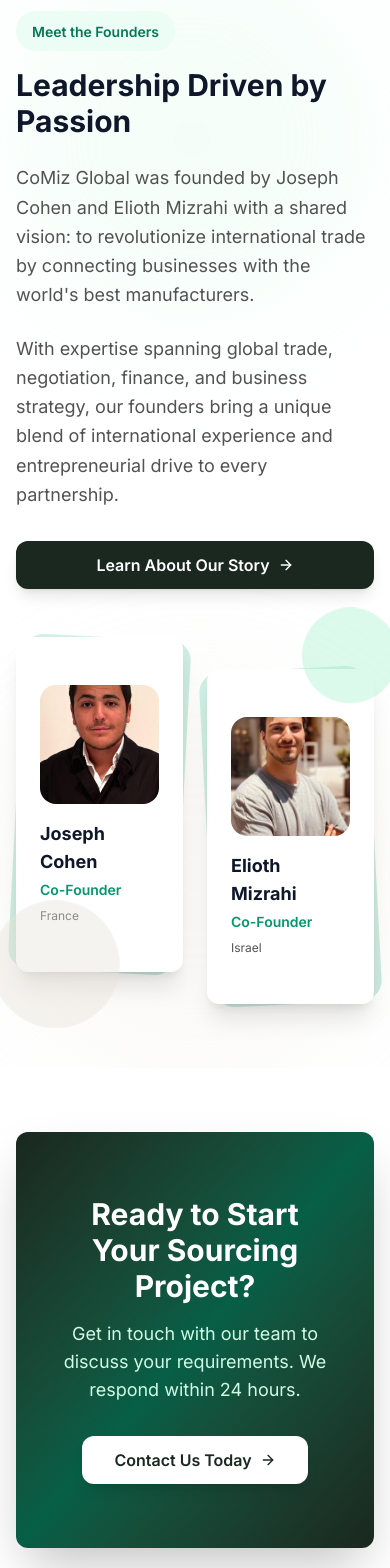
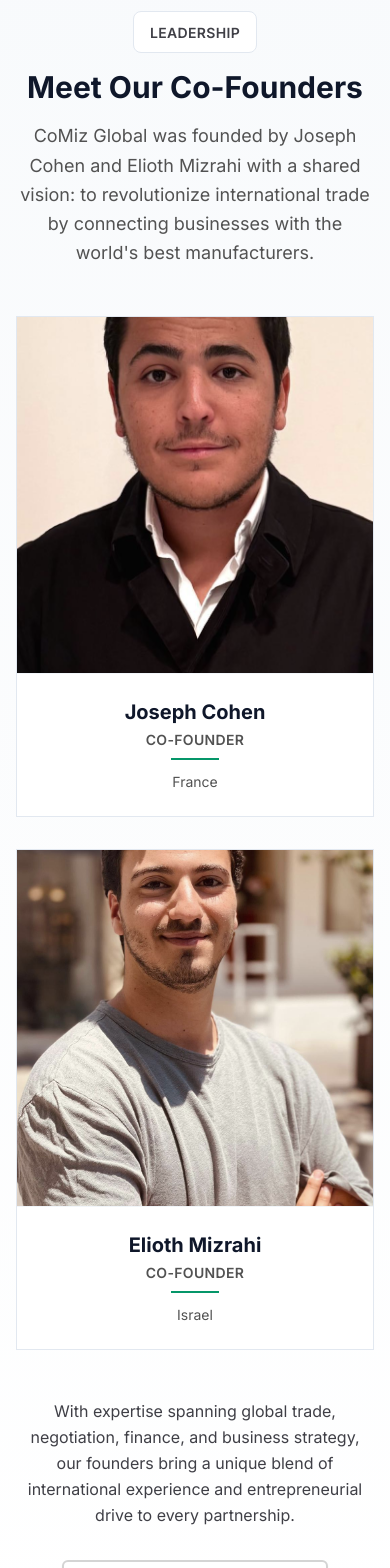
Before and after one commit to comizglobal/website, a Next.js app: page / in a window 390 px wide. Shown: the part 3920-5488 px from the top of the page. Built offline with nearby package versions, Linux system fonts and the light colour scheme.

Commit message:
refine co founder section at homepage

```diff
--- a/app/page.tsx
+++ b/app/page.tsx
@@ -276,118 +276,102 @@ export default function HomePage() {
       </section>
 
       {/* Founders Section */}
-      <section className="py-16 md:py-24 bg-white relative overflow-hidden">
-        {/* Background Decoration */}
-        <div className="absolute top-0 left-0 w-96 h-96 bg-green-100 rounded-full filter blur-3xl opacity-20"></div>
-        <div className="absolute bottom-0 right-0 w-96 h-96 bg-accent-beige rounded-full filter blur-3xl opacity-20"></div>
-
-        <div className="container mx-auto px-4 sm:px-6 lg:px-8 relative z-10">
+      <section className="py-16 md:py-24 bg-gradient-to-b from-neutral-50 to-white">
+        <div className="container mx-auto px-4 sm:px-6 lg:px-8">
           <div className="max-w-6xl mx-auto">
-            <div className="grid grid-cols-1 lg:grid-cols-2 gap-12 lg:gap-16 items-center">
-              {/* Content */}
-              <div>
-                <div className="inline-block px-4 py-2 bg-green-50 rounded-full mb-4">
-                  <span className="text-sm font-semibold text-green-700">
-                    Meet the Founders
+            {/* Section Header */}
+            <div className="text-center mb-12">
+              <div className="inline-block px-4 py-2 bg-white border border-neutral-200 rounded-lg mb-4">
+                <span className="text-sm font-semibold text-neutral-700 uppercase tracking-wide">
+                  Leadership
                 </span>
               </div>
-                <h2 className="text-3xl md:text-4xl lg:text-5xl font-bold text-neutral-900 mb-6">
-                  Leadership Driven by Passion
+              <h2 className="text-3xl md:text-4xl lg:text-5xl font-bold text-neutral-900 mb-4">
+                Meet Our Co-Founders
               </h2>
-                <p className="text-lg text-neutral-600 mb-6 leading-relaxed">
-                  CoMiz Global was founded by Joseph Cohen and Elioth Mizrahi
-                  with a shared vision: to revolutionize international trade by
-                  connecting businesses with the world&apos;s best
-                  manufacturers.
+              <p className="text-lg text-neutral-600 max-w-3xl mx-auto leading-relaxed">
+                CoMiz Global was founded by Joseph Cohen and Elioth Mizrahi with a shared vision:
+                to revolutionize international trade by connecting businesses with the world&apos;s best manufacturers.
               </p>
-                <p className="text-lg text-neutral-600 mb-8 leading-relaxed">
-                  With expertise spanning global trade, negotiation, finance,
-                  and business strategy, our founders bring a unique blend of
-                  international experience and entrepreneurial drive to every
-                  partnership.
+            </div>
+
+            {/* Founders Grid */}
+            <div className="grid grid-cols-1 md:grid-cols-2 gap-8 lg:gap-12 max-w-4xl mx-auto mb-12">
+              {/* Joseph Cohen */}
+              <div className="group">
+                <div className="bg-white border border-neutral-200 overflow-hidden transition-all duration-300 hover:border-neutral-300 hover:shadow-xl">
+                  <div className="aspect-square overflow-hidden bg-neutral-100">
+                    <Image
+                      src="/jospeh.jpeg"
+                      alt="Joseph Cohen - Co-Founder"
+                      width={400}
+                      height={400}
+                      className="w-full h-full object-cover grayscale-[20%] group-hover:grayscale-0 transition-all duration-300"
+                    />
+                  </div>
+                  <div className="p-6 text-center border-t border-neutral-100">
+                    <h3 className="text-xl font-bold text-neutral-900 mb-1">
+                      Joseph Cohen
+                    </h3>
+                    <p className="text-sm text-neutral-600 font-semibold uppercase tracking-wide mb-2">
+                      Co-Founder
+                    </p>
+                    <div className="w-12 h-0.5 bg-green-600 mx-auto mb-3"></div>
+                    <p className="text-sm text-neutral-600">
+                      France
+                    </p>
+                  </div>
+                </div>
+              </div>
+
+              {/* Elioth Mizrahi */}
+              <div className="group">
+                <div className="bg-white border border-neutral-200 overflow-hidden transition-all duration-300 hover:border-neutral-300 hover:shadow-xl">
+                  <div className="aspect-square overflow-hidden bg-neutral-100">
+                    <Image
+                      src="/elioth.jpeg"
+                      alt="Elioth Mizrahi - Co-Founder"
+                      width={400}
+                      height={400}
+                      className="w-full h-full object-cover grayscale-[20%] group-hover:grayscale-0 transition-all duration-300"
+                    />
+                  </div>
+                  <div className="p-6 text-center border-t border-neutral-100">
+                    <h3 className="text-xl font-bold text-neutral-900 mb-1">
+                      Elioth Mizrahi
+                    </h3>
+                    <p className="text-sm text-neutral-600 font-semibold uppercase tracking-wide mb-2">
+                      Co-Founder
+                    </p>
+                    <div className="w-12 h-0.5 bg-green-600 mx-auto mb-3"></div>
+                    <p className="text-sm text-neutral-600">
+                      Israel
+                    </p>
+                  </div>
+                </div>
+              </div>
+            </div>
+
+            {/* Expertise Section */}
+            <div className="text-center max-w-3xl mx-auto">
+              <p className="text-base text-neutral-700 leading-relaxed mb-8">
+                With expertise spanning global trade, negotiation, finance, and business strategy,
+                our founders bring a unique blend of international experience and entrepreneurial
+                drive to every partnership.
               </p>
 
-                <div className="flex flex-col sm:flex-row gap-4">
               <Link href="/about">
                 <Button
                   size="lg"
-                      className="bg-brand-primary hover:bg-green-700 text-white font-semibold px-8 py-6 text-base rounded-xl transition-all duration-200 shadow-lg hover:shadow-xl shimmer-hover group w-full sm:w-auto"
+                  variant="outline"
+                  className="border-2 border-neutral-300 hover:border-brand-primary hover:bg-brand-primary hover:text-white text-neutral-700 font-semibold px-8 py-6 text-base transition-all duration-200 group"
                 >
-                      <span className="flex items-center gap-2 justify-center">
+                  <span className="flex items-center gap-2">
                     Learn About Our Story
                     <ArrowRight className="w-5 h-5 group-hover:translate-x-1 transition-transform" />
                   </span>
                 </Button>
               </Link>
-                </div>
-              </div>
-
-              {/* Founders Images */}
-              <div className="relative">
-                <div className="grid grid-cols-2 gap-6">
-                  {/* Joseph Cohen */}
-                  <div className="group">
-                    <div className="relative">
-                      <div className="absolute inset-0 bg-gradient-to-br from-green-500 to-green-600 rounded-3xl transform rotate-3 opacity-20 group-hover:opacity-30 transition-opacity duration-300"></div>
-                      <Card className="relative border-0 shadow-xl hover:shadow-2xl transition-all duration-300 overflow-hidden hover:-translate-y-2">
-                        <CardContent className="p-6">
-                          <div className="aspect-square rounded-2xl overflow-hidden mb-4">
-                            <Image
-                              src="/jospeh.jpeg"
-                              alt="Joseph Cohen - Co-Founder"
-                              width={300}
-                              height={300}
-                              className="w-full h-full object-cover transform group-hover:scale-110 transition-transform duration-500"
-                            />
-                          </div>
-                          <h3 className="text-lg font-bold text-neutral-900 mb-1">
-                            Joseph Cohen
-                          </h3>
-                          <p className="text-sm text-green-600 font-semibold">
-                            Co-Founder
-                          </p>
-                          <p className="text-xs text-neutral-600 mt-2">
-                            France
-                          </p>
-                        </CardContent>
-                      </Card>
-                    </div>
-                  </div>
-
-                  {/* Elioth Mizrahi */}
-                  <div className="group mt-8">
-                    <div className="relative">
-                      <div className="absolute inset-0 bg-gradient-to-br from-green-500 to-green-600 rounded-3xl transform -rotate-3 opacity-20 group-hover:opacity-30 transition-opacity duration-300"></div>
-                      <Card className="relative border-0 shadow-xl hover:shadow-2xl transition-all duration-300 overflow-hidden hover:-translate-y-2">
-                        <CardContent className="p-6">
-                          <div className="aspect-square rounded-2xl overflow-hidden mb-4">
-                            <Image
-                              src="/elioth.jpeg"
-                              alt="Elioth Mizrahi - Co-Founder"
-                              width={300}
-                              height={300}
-                              className="w-full h-full object-cover transform group-hover:scale-110 transition-transform duration-500"
-                            />
-                          </div>
-                          <h3 className="text-lg font-bold text-neutral-900 mb-1">
-                            Elioth Mizrahi
-                          </h3>
-                          <p className="text-sm text-green-600 font-semibold">
-                            Co-Founder
-                          </p>
-                          <p className="text-xs text-neutral-600 mt-2">
-                            Israel
-                          </p>
-                        </CardContent>
-                      </Card>
-                    </div>
-                  </div>
-                </div>
-
-                {/* Decorative Element */}
-                <div className="absolute -top-6 -right-6 w-24 h-24 bg-green-200 rounded-full opacity-40 animate-float"></div>
-                <div className="absolute -bottom-6 -left-6 w-32 h-32 bg-accent-beige rounded-full opacity-40 animate-blob"></div>
-              </div>
             </div>
           </div>
         </div>
```
Lines whose indentation alone changed are shown as unchanged.
